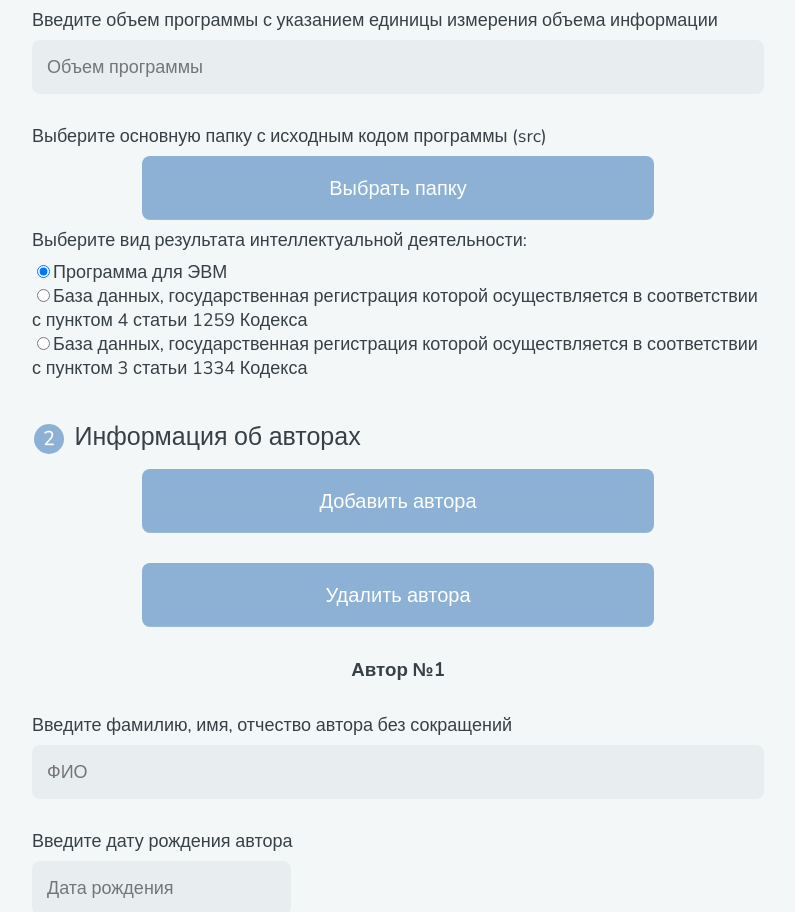
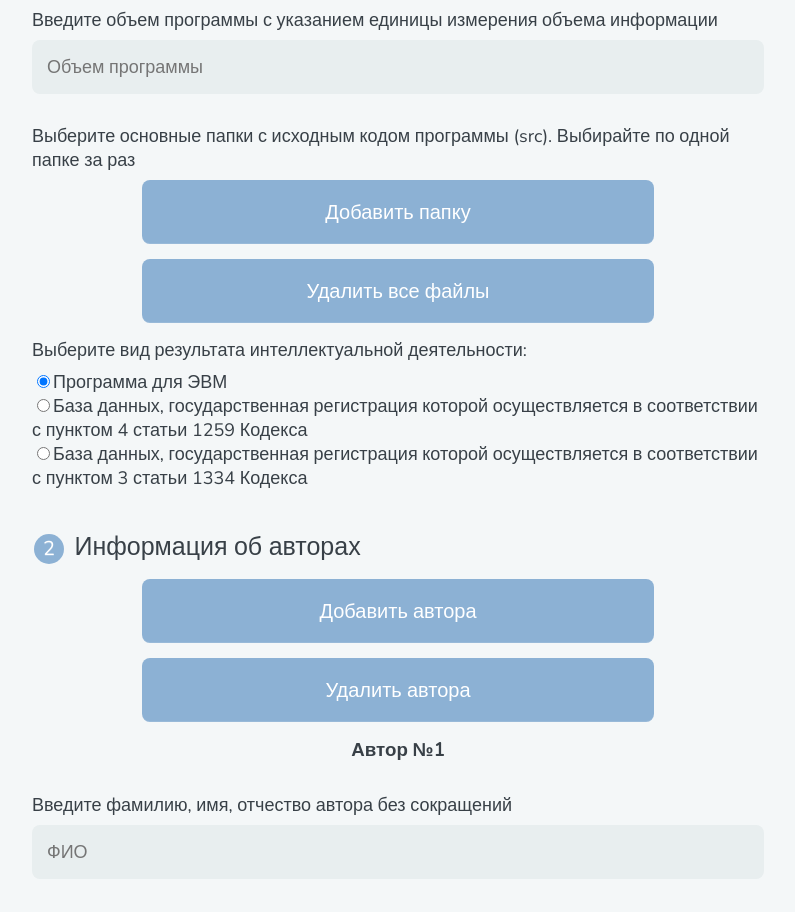
Before and after one commit to Babkina-Ekaterina/documents_generator_frontend, a React (Create React App) app: page / in a window 1280 px wide. Shown: the part 1100-2012 px from the top of the page, without its empty margins (242-1037 px from the left). Built offline with nearby package versions, Linux system fonts and the light colour scheme.

Commit message:
Change program files choice

```diff
--- a/src/components/inputs/ProgramFiles.js
+++ b/src/components/inputs/ProgramFiles.js
@@ -6,17 +6,30 @@ function ProgramFiles({ onFilesSelect }) {
 
   const handleFileChange = (event) => {
     const files = Array.from(event.target.files);
-    setSelectedFiles(files);
-    onFilesSelect(files);
+    onFilesSelect([...selectedFiles, ...files]);
+    setSelectedFiles(prevSelectedFiles => [...prevSelectedFiles, ...files]);
+  };
+
+  const handleClearButtonClick = () => {
+    setSelectedFiles([]);
+    onFilesSelect([]);
+  };
+
+  const handleFileDelete = (index) => {
+    const newFiles = [...selectedFiles];
+    newFiles.splice(index, 1);
+    setSelectedFiles(newFiles);
+    onFilesSelect(newFiles);
   };
 
   const handleButtonClick = () => {
+    fileInputRef.current.value = null;
     fileInputRef.current.click();
   };
 
   return (
     <div>
-      <label className="light">Выберите основную папку с исходным кодом программы (src)</label>
+      <label className="light">Выберите основные папки с исходным кодом программы (src). Выбирайте по одной папке за раз</label>
       <input
         type="file"
         multiple
@@ -26,13 +39,17 @@ function ProgramFiles({ onFilesSelect }) {
         webkitdirectory=""
         directory=""
       />
-      <button type="button" className="files" onClick={handleButtonClick}>Выбрать папку</button>
+      <button type="button" className="files" onClick={handleButtonClick}>Добавить папку</button>
+      <button type="button" className="files" onClick={handleClearButtonClick}>Удалить все файлы</button>
       {selectedFiles.length > 0 && (
         <div style={{ textAlign: 'center' }}>
           <label>Выбранные файлы:</label>
 
           {selectedFiles.map((file, index) => (
-            <div className="file" key={index}>{file.name}</div>
+            <div className="file" key={index}>
+              {file.name}
+              <button type="button" className="file_delete" onClick={() => handleFileDelete(index)}>X</button>
+              </div>
           ))}
 
         </div>
--- a/src/styles/form.css
+++ b/src/styles/form.css
@@ -85,7 +85,7 @@ button:disabled {
 .author {
   width: 70%;
   margin: 0 auto;
-  margin-bottom: 30px;
+  margin-bottom: 15px;
   display: block;
 }
 
@@ -93,7 +93,16 @@ button:disabled {
   width: 70%;
   margin: 0 auto;
   display: block;
-  margin-bottom: 8px;
+  margin-bottom: 15px;
+}
+
+.file_delete {
+  font-size: 18px;
+  padding: 0 5px;
+  height: auto;
+  width: auto;
+  margin: 1px 10px;
+  display: inline;
 }
 
 .file {
```
